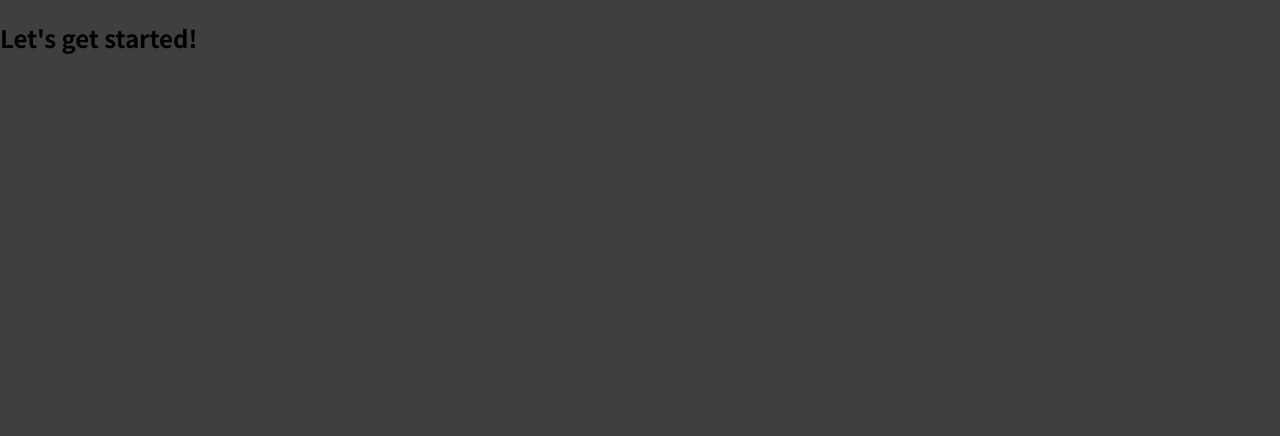
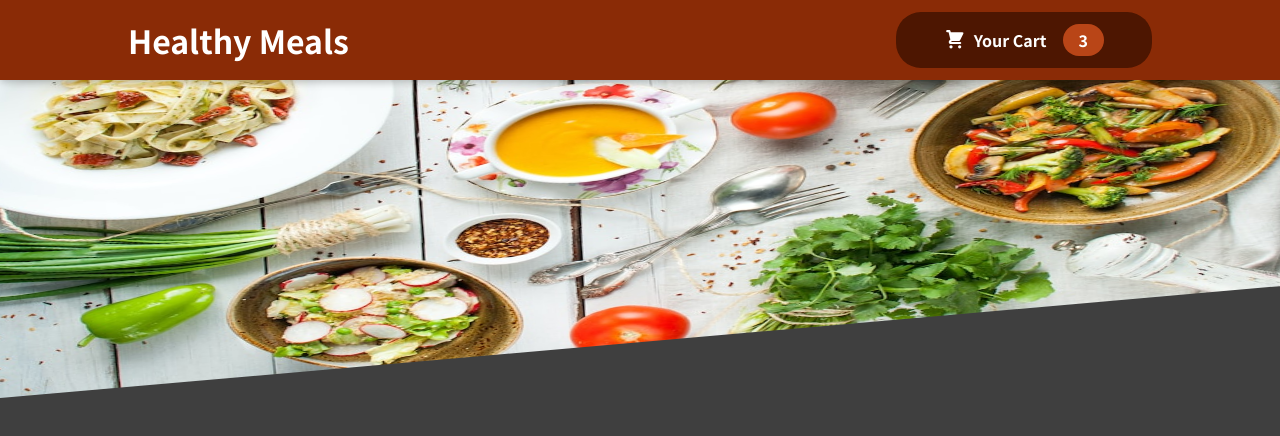
Before and after one commit to giri2103/FoodOrder-App, a React (Create React App) app: page / in a window 1280 px wide. Shown: the top 436 px of the page. Built offline with nearby package versions, Linux system fonts and the light colour scheme.

Commit message:
Added cart and header

```diff
--- a/src/App.js
+++ b/src/App.js
@@ -1,8 +1,11 @@
+import { Fragment } from "react";
+import Header from "./components/Layout/Header";
+
 function App() {
   return (
-    <div>
-      <h2>Let's get started!</h2>
-    </div>
+    <Fragment>
+      <Header />
+    </Fragment>
   );
 }
 
--- /dev/null
+++ b/src/components/Cart/CartIcon.js
@@ -0,0 +1,13 @@
+const CartIcon = () => {
+    return (
+      <svg
+        xmlns='http://www.w3.org/2000/svg'
+        viewBox='0 0 20 20'
+        fill='currentColor'
+      >
+        <path d='M3 1a1 1 0 000 2h1.22l.305 1.222a.997.997 0 00.01.042l1.358 5.43-.893.892C3.74 11.846 4.632 14 6.414 14H15a1 1 0 000-2H6.414l1-1H14a1 1 0 00.894-.553l3-6A1 1 0 0017 3H6.28l-.31-1.243A1 1 0 005 1H3zM16 16.5a1.5 1.5 0 11-3 0 1.5 1.5 0 013 0zM6.5 18a1.5 1.5 0 100-3 1.5 1.5 0 000 3z' />
+      </svg>
+    );
+  };
+
+  export default CartIcon;
--- /dev/null
+++ b/src/components/Layout/Header.js
@@ -0,0 +1,20 @@
+import { Fragment } from "react";
+import HeaderCartButton from "./HeaderCartButton";
+import classes from "./Header.module.css";
+import mealsImage from "../../assets/meals.jpeg";
+
+const Header = (props) => {
+  return (
+    <Fragment>
+      <header className={classes.header}>
+        <h1>Healthy Meals</h1>
+        <HeaderCartButton></HeaderCartButton>
+      </header>
+      <div className={classes["main-image"]}>
+        <img src={mealsImage} alt="Picture of healthy foods" />
+      </div>
+    </Fragment>
+  );
+};
+
+export default Header;
--- /dev/null
+++ b/src/components/Layout/Header.module.css
@@ -0,0 +1,29 @@
+.header {
+  position: fixed;
+  top: 0;
+  left: 0;
+  width: 100%;
+  height: 5rem;
+  background-color: #8a2b06;
+  color: white;
+  display: flex;
+  justify-content: space-between;
+  align-items: center;
+  padding: 0 10%;
+  box-shadow: 0 2px 8px rgba(0, 0, 0, 0.25);
+  z-index: 10;
+}
+
+.main-image {
+  width: 100%;
+  height: 25rem;
+  z-index: 0;
+  overflow: hidden;
+}
+
+.main-image img {
+  width: 110%;
+  height: 100%;
+  object-fit: fill;
+  transform: rotateZ(-5deg) translateY(-4rem) translateX(-1rem);
+}
--- /dev/null
+++ b/src/components/Layout/HeaderCartButton.js
@@ -0,0 +1,16 @@
+import CartIcon from "../Cart/CartIcon";
+import classses from "./HeaderCartButton.module.css";
+
+const HeaderCartButton = (props) => {
+  return (
+    <button className={classses.button}>
+      <span className={classses.icon}>
+        <CartIcon />
+      </span>
+      <span>Your Cart</span>
+      <span className={classses.badge}>3</span>
+    </button>
+  );
+};
+
+export default HeaderCartButton;
--- /dev/null
+++ b/src/components/Layout/HeaderCartButton.module.css
@@ -0,0 +1,59 @@
+.button {
+  cursor: pointer;
+  font: inherit;
+  border: none;
+  background-color: #4d1601;
+  color: white;
+  padding: 0.75rem 3rem;
+  display: flex;
+  justify-content: space-around;
+  align-items: center;
+  border-radius: 25px;
+  font-weight: bold;
+}
+
+.button:hover,
+.button:active {
+  background-color: #2c0d00;
+}
+
+.icon {
+  width: 1.35rem;
+  height: 1.35rem;
+  margin-right: 0.5rem;
+}
+
+.badge {
+  background-color: #b94517;
+  padding: 0.25rem 1rem;
+  border-radius: 25px;
+  margin-left: 1rem;
+  font-weight: bold;
+}
+
+.button:hover .badge,
+.button:active .badge {
+  background-color: #92320c;
+}
+
+.bump {
+  animation: bump 300ms ease-out;
+}
+
+@keyframes bump {
+  0% {
+    transform: scale(1);
+  }
+  10% {
+    transform: scale(0.9);
+  }
+  30% {
+    transform: scale(1.1);
+  }
+  50% {
+    transform: scale(1.15);
+  }
+  100% {
+    transform: scale(1);
+  }
+}
```
Also changed, not shown: src/assets/meals.jpeg (added).
